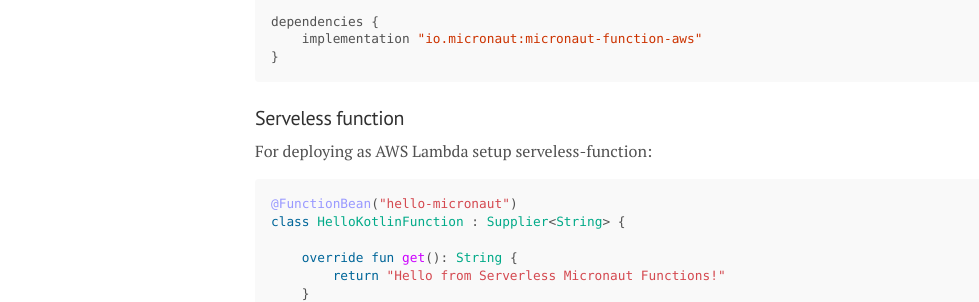
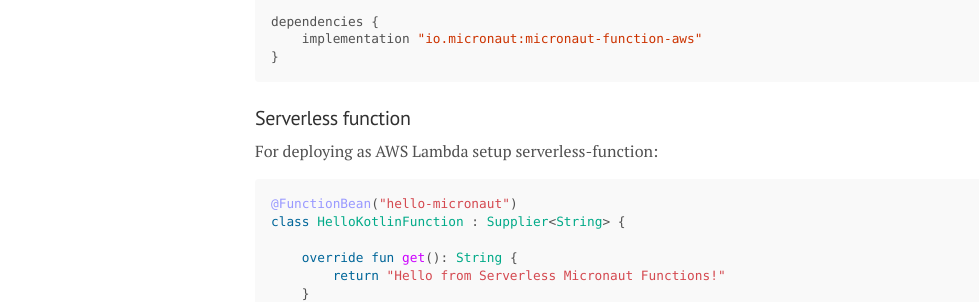
Before and after one commit to ElinaValieva/micronaut-quarkus-quickstarts, a Jekyll site: the page built from docs/micronaut.md, in a window 1280 px wide and 900 px high, scrolled down 4454 px. Shown: the part 155-457 px from the top of the window, without its empty margins (1-980 px from the left). Built offline with Jekyll 4.4.1, drawn with Linux system fonts in a browser that asks for light colours.

Commit message:
Fix: typos

````diff
--- a/docs/micronaut.md
+++ b/docs/micronaut.md
@@ -200,8 +200,8 @@
     implementation "io.micronaut:micronaut-function-aws"
 }
 ```
-### Serveless function
-For deploying as AWS Lambda setup serveless-function:
+### Serverless function
+For deploying as AWS Lambda setup serverless-function:
 ```kotlin
 @FunctionBean("hello-micronaut")
 class HelloKotlinFunction : Supplier<String> {
````
